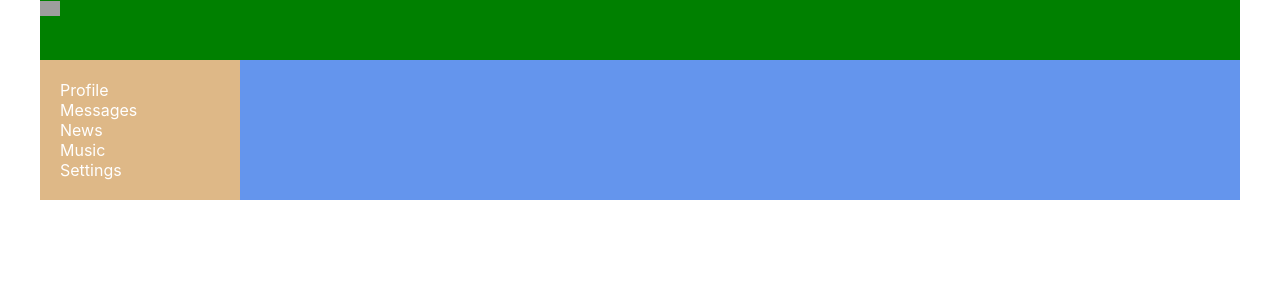
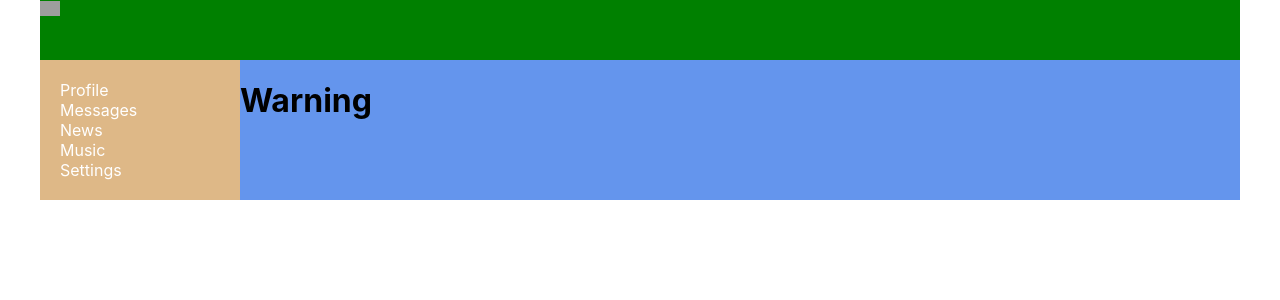
Before and after one commit to Kirko-03/social_net, a React (Create React App) app: page / in a window 1280 px wide. Shown: the top 300 px of the page. Built offline with nearby package versions, Linux system fonts and the light colour scheme; grey boxes are pictures that could not be loaded.

Commit message:
add commits

```diff
--- a/src/App.tsx
+++ b/src/App.tsx
@@ -16,6 +16,7 @@ const App = () => {
                 <Header/>
                 <Navbar/>
                 <div className='app-wrapper-content'>
+                    <h1>Warning</h1>
                     <Route path='/dialogs' component={Dialogs}/>
                     <Route path='/profile' component={Profile}/>
                     <Route path='/music' component={Music}/>
```
Also changed, not shown: 1 other file (tests, documents, lock files or other folders).
